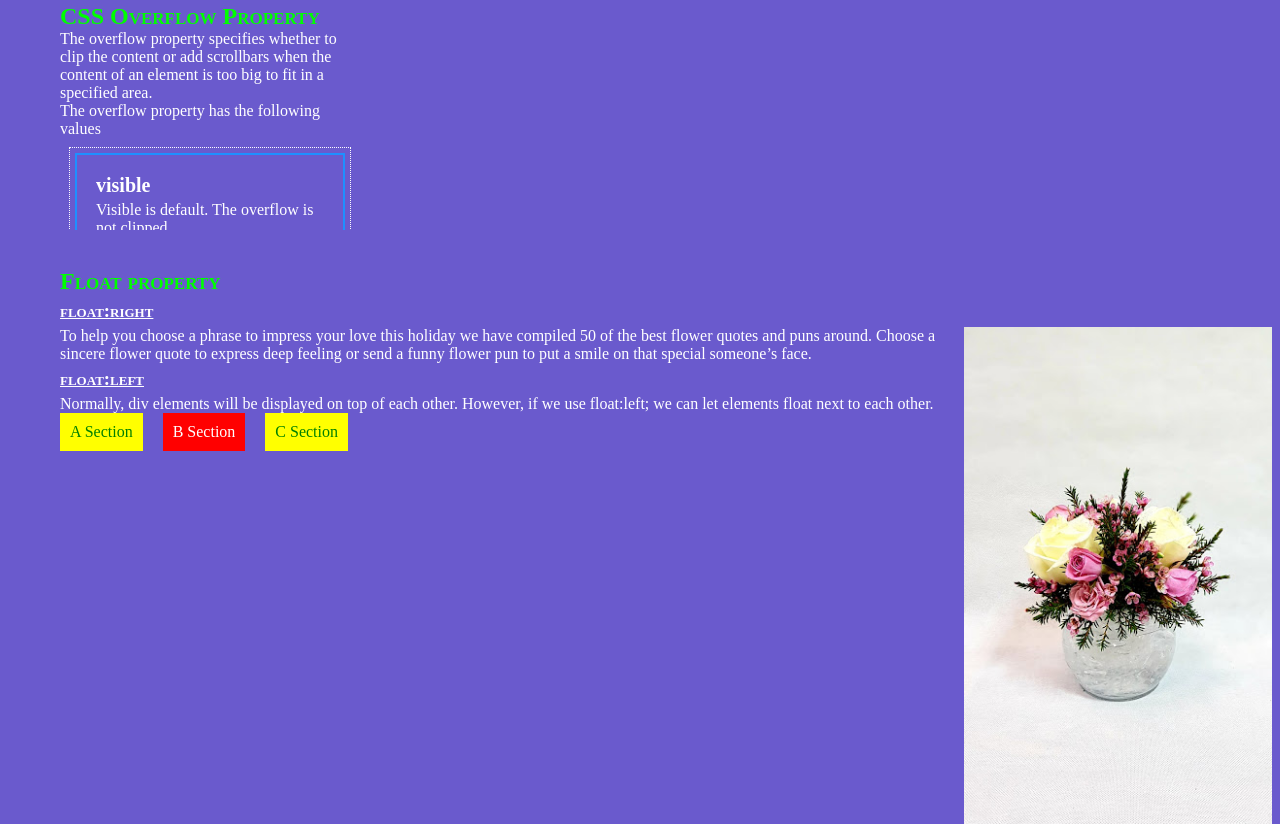
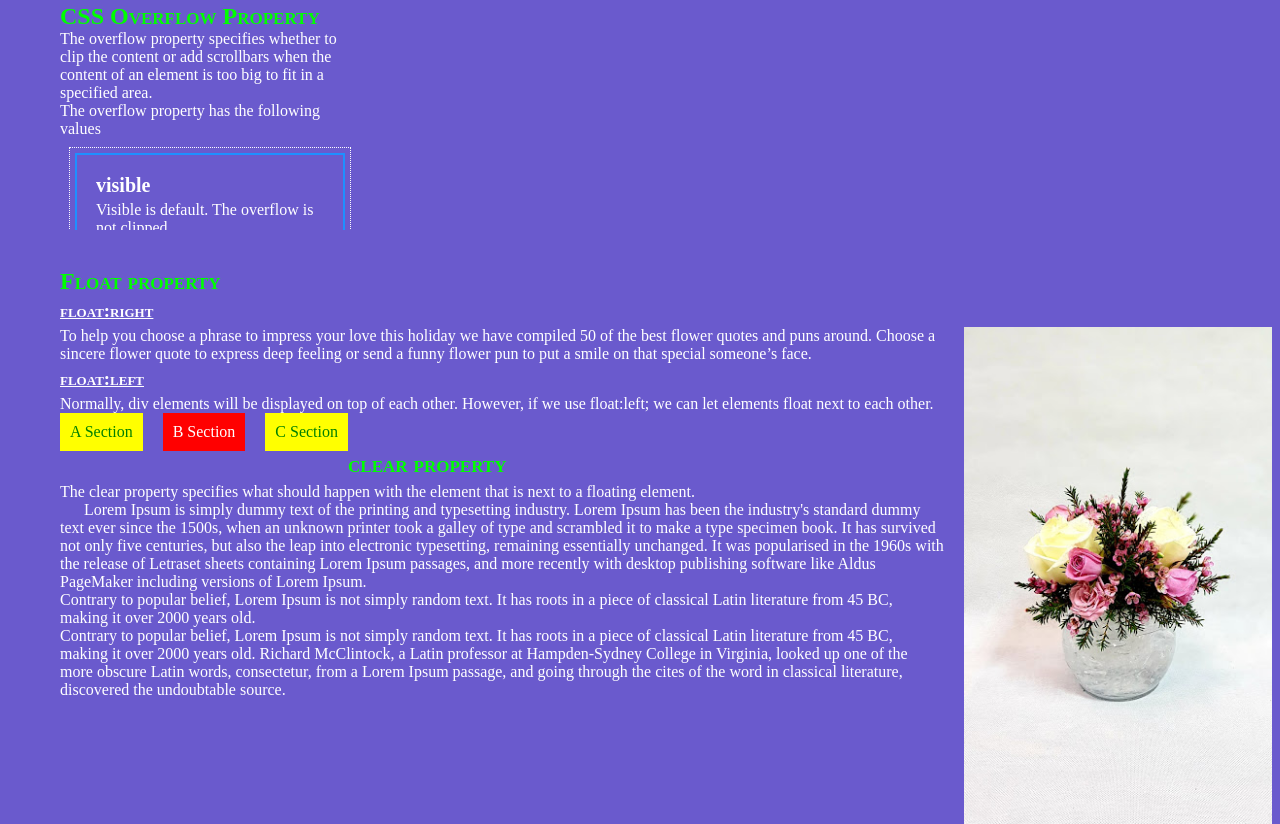
Before and after one commit to mdafsha9/CSS3-Tutorials, a plain HTML site: page index.html in a window 1280 px wide. Shown: the part 3908-4732 px from the top of the page. Drawn offline with Linux system fonts and the light colour scheme.

Commit message:
created images

```diff
--- a/index.html
+++ b/index.html
@@ -183,6 +183,18 @@
     <p>Normally, div elements will be displayed on top of each other. However, if we use float:left; we can let elements float next to each other.</p>
       <div id="a">A Section</div>
       <div id="b">B Section</div>
-      <div id="c">C Section</div>
+      <div id="c">C Section</div><br>
+    <h2 id="imp">clear property</h2>
+    <p>The clear property specifies what should happen with the element that is next to a floating element.</p>
+    <div class="cls1">
+      <img src="">
+      Lorem Ipsum is simply dummy text of the printing and typesetting industry. Lorem Ipsum has been the industry's standard dummy text ever since the 1500s, when an unknown printer took a galley of type and scrambled it to make a type specimen book. It has survived not only five centuries, but also the leap into electronic typesetting, remaining essentially unchanged. It was popularised in the 1960s with the release of Letraset sheets containing Lorem Ipsum passages, and more recently with desktop publishing software like Aldus PageMaker including versions of Lorem Ipsum.
+    </div>
+    <div class="cls2">
+      Contrary to popular belief, Lorem Ipsum is not simply random text. It has roots in a piece of classical Latin literature from 45 BC, making it over 2000 years old.
+    </div>
+    <div class="cls3">
+      Contrary to popular belief, Lorem Ipsum is not simply random text. It has roots in a piece of classical Latin literature from 45 BC, making it over 2000 years old. Richard McClintock, a Latin professor at Hampden-Sydney College in Virginia, looked up one of the more obscure Latin words, consectetur, from a Lorem Ipsum passage, and going through the cites of the word in classical literature, discovered the undoubtable source.
+    </div>
   </body>
 </html>
--- a/style.css
+++ b/style.css
@@ -219,3 +219,12 @@ a:active{
 #b{
   background-color:red;
 }
+.cls1{
+
+}
+.cls2{
+
+}
+.cls3{
+
+}
```
Also changed, not shown: assets/thinking.jpg (added), assets/thumsup.png (added).
